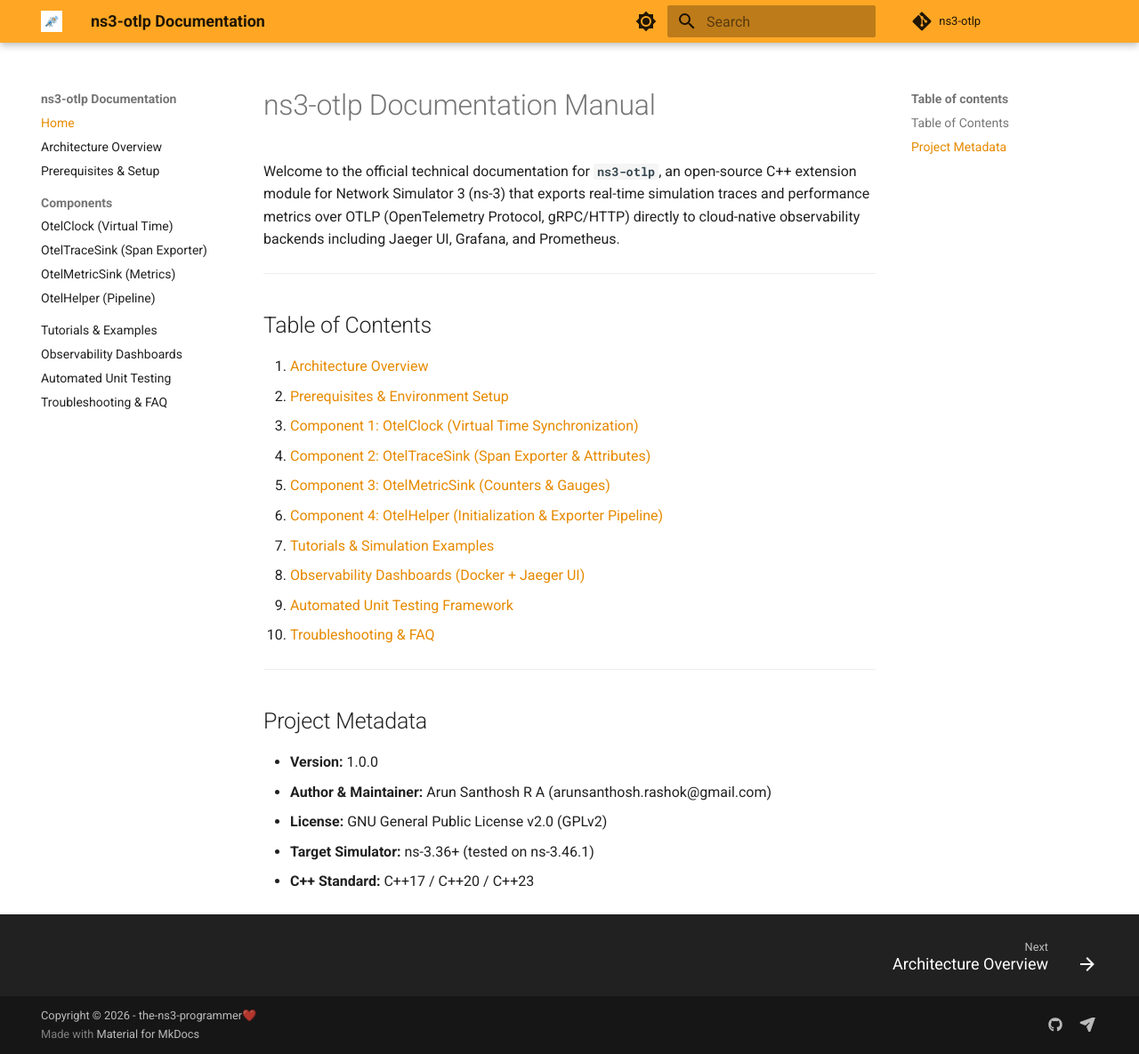
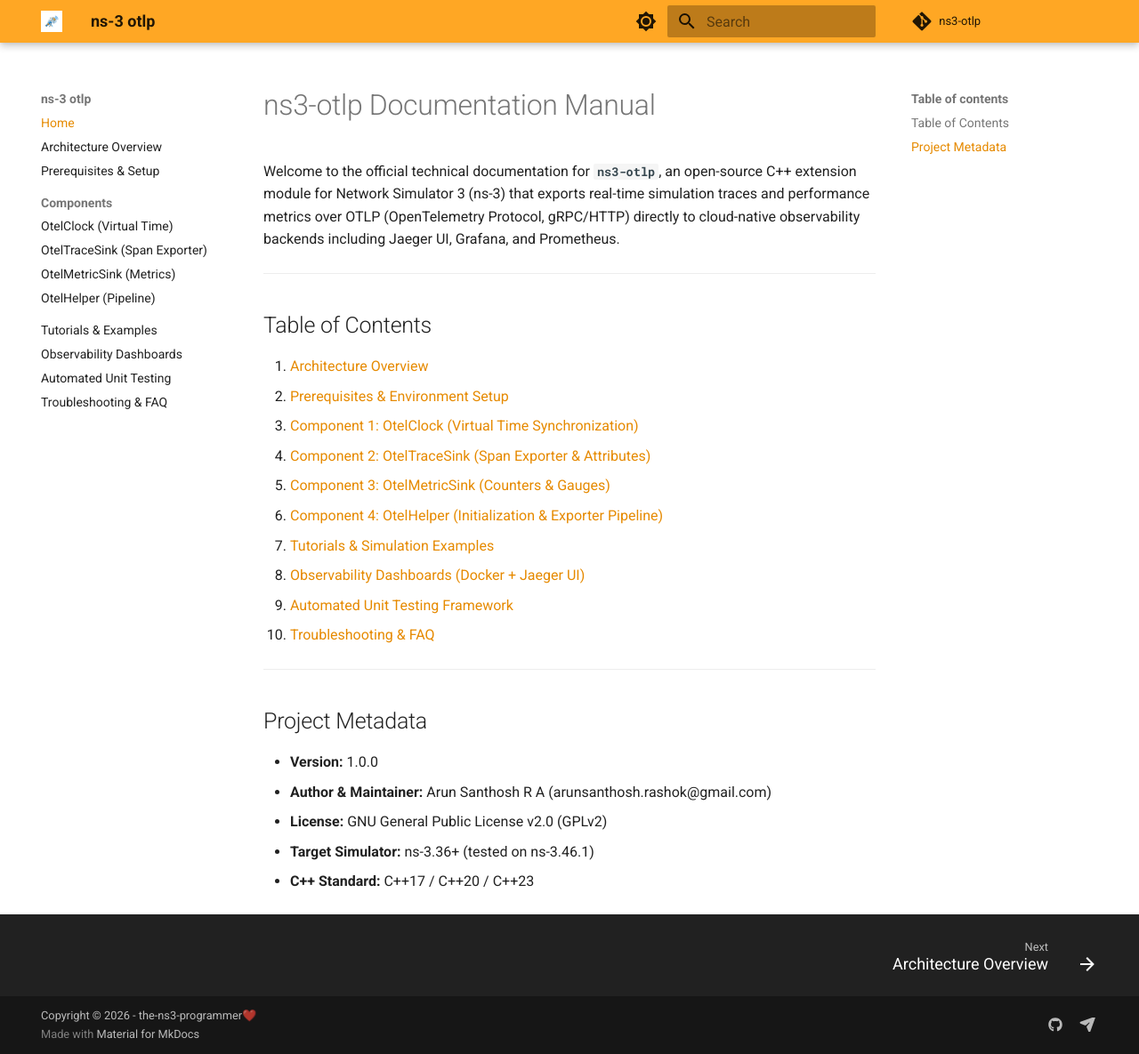
Before and after one commit to the-ns3-programmer/ns3-otlp-docs, an MkDocs documentation site: the page built from docs/index.md, in a window 1280 px wide and 1185 px high. Shown: the whole window at 89% size. Built offline with MkDocs 1.6.1 and Material for MkDocs 9.7.7, drawn with Linux system fonts in a browser that asks for light colours; comment, search, counter and statistics services are not loaded.

```diff
--- a/mkdocs.yml
+++ b/mkdocs.yml
@@ -1,4 +1,4 @@
-site_name: ns3-otlp Documentation
+site_name: ns-3 otlp
 site_description: Native OpenTelemetry Exporter Module for Network Simulator 3
 repo_url: https://github.com/the-ns3-programmer/ns3-otlp
 repo_name: ns3-otlp
```
